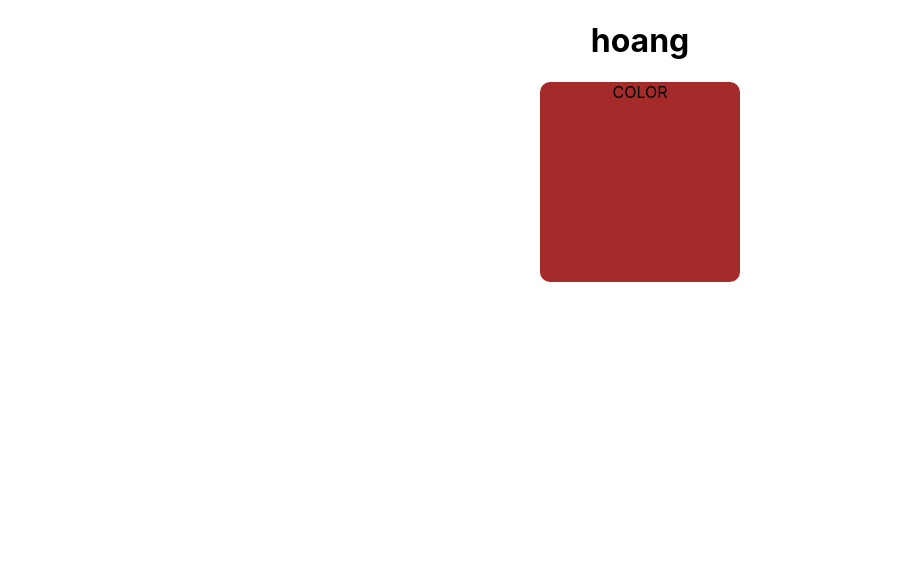
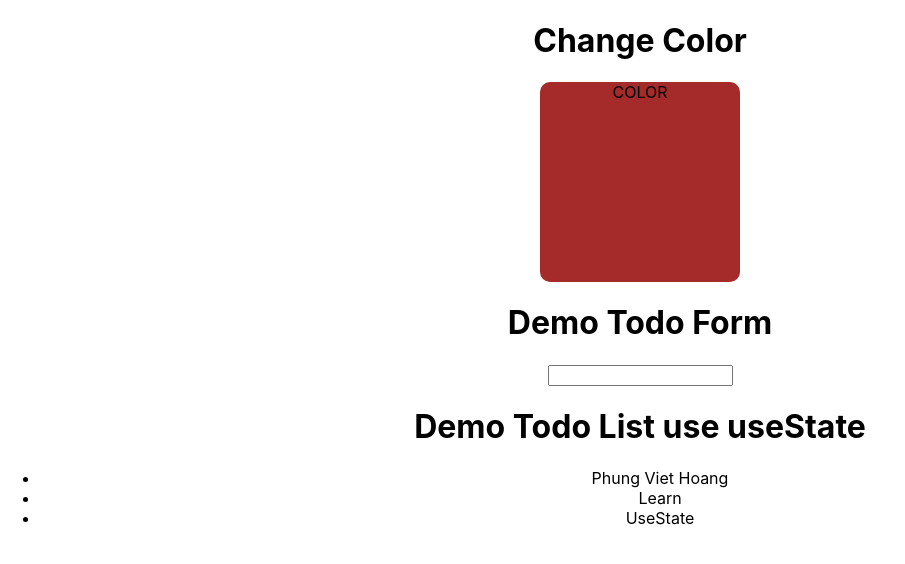
Before and after one commit to hoang99/react-hook-demo, a React (Create React App) app: page / in a window 1280 px wide. Shown: the top 564 px of the page, without its empty margins (0-905 px from the left). Built offline with nearby package versions, Linux system fonts and the light colour scheme.

Commit message:
demo TodoList use useState

```diff
--- /dev/null
+++ b/src/App.jsx
@@ -0,0 +1,47 @@
+import { useState } from 'react';
+import './App.scss';
+import Change_Color from './components/randomColor/Change_Color';
+import TodoList from './components/todoDemo/TodoList';
+import TodoForm from './components/todoForm/TodoForm';
+
+
+function App() {
+    const [todoList, setTodoList] = useState([
+        { id: 1, title: "Phung Viet Hoang" },
+        { id: 2, title: "Learn" },
+
+        { id: 3, title: "UseState" },
+    ])
+    function handleTodoClick(todo) {
+        console.log(todo)
+        const index = todoList.findIndex(x => x.id === todo.id);
+        if (index < 0) return
+        const newTodoList = [...todoList];
+        newTodoList.splice(index, 1);
+        setTodoList(newTodoList);
+    }
+    function handleTodoFormSubmit(formValues) {
+        // console.log('Form submit', formValues);
+        const newTodo = {
+            id: todoList.length + 1,
+            ...formValues,
+        }
+        const newTodoList = [...todoList];
+        newTodoList.push(newTodo)
+        setTodoList(newTodoList)
+    }
+    return (
+        <div className="App">
+
+            <h1>Change Color</h1>
+            <Change_Color></Change_Color>
+            <h1>Demo Todo Form</h1>
+            <TodoForm onSubmit={handleTodoFormSubmit}></TodoForm>
+            <h1>Demo Todo List use useState</h1>
+            <TodoList todos={todoList} onTodoClick={handleTodoClick} />
+
+        </div>
+    );
+}
+
+export default App;
--- a/src/components/App.jsx
+++ /dev/null
@@ -1,15 +0,0 @@
-import '.././App.scss';
-import Change_Color from './Change_Color';
-
-
-function App() {
-    return (
-        <div className="App">
-
-            <h1>hoang</h1>
-            <Change_Color></Change_Color>
-        </div>
-    );
-}
-
-export default App;
--- /dev/null
+++ b/src/components/todoDemo/TodoList.jsx
@@ -0,0 +1,35 @@
+import React from 'react';
+import PropTypes from 'prop-types';
+
+TodoList.propTypes = {
+    todos: PropTypes.array, //tạo props
+    onTodoClick: PropTypes.func,
+};
+TodoList.defaultProps = {
+    todos: [], // nếu thằng cha không truyền data xuống thì lấy giá trị mặc định là rỗng
+    onTodoClick: null,
+}
+function TodoList(props) {
+    const { todos, onTodoClick } = props;
+    function handleClick(todo) {
+        if (onTodoClick) {
+            onTodoClick(todo);
+        }
+    }
+    return (
+        <div>
+            <ul className="todo-list">
+                {
+                    todos.map(value => (
+                        <li key={value.id}
+                            onClick={() => handleClick(value)}>
+                            {value.title}
+                        </li>
+                    ))
+                }
+            </ul>
+        </div>
+    );
+}
+
+export default TodoList;
--- /dev/null
+++ b/src/components/todoForm/TodoForm.jsx
@@ -0,0 +1,39 @@
+import React, { useState } from 'react';
+import PropTypes from 'prop-types';
+
+TodoForm.propTypes = {
+    onSubmit: PropTypes.func,
+};
+TodoForm.defaultProps = {
+    onSubmit: null,
+}
+function TodoForm(props) {
+    const { onSubmit } = props;
+    const [value, setValue] = useState('')
+    function handleValueChange(e) {
+        console.log(e.target.value);
+        setValue(e.target.value);
+    }
+    function handleSubmit(e) {
+        e.preventDefault();
+        if (!onSubmit) return;
+        const formValues = {
+            title: value
+        };
+        onSubmit(formValues)
+        setValue('');
+    }
+    return (
+        <div>
+
+            <form onSubmit={handleSubmit}>
+                <input type="text"
+                    value={value}
+                    onChange={handleValueChange} />
+            </form>
+
+        </div>
+    );
+}
+
+export default TodoForm;
--- a/src/index.js
+++ b/src/index.js
@@ -1,7 +1,7 @@
 import React from 'react';
 import ReactDOM from 'react-dom';
 import './index.css';
-import App from './components/App';
+import App from './App';
 import reportWebVitals from './reportWebVitals';
 
 ReactDOM.render(
```
Also changed, not shown: src/components/randomColor/Change_Color.jsx (renamed from src/components/Change_Color.jsx), src/components/randomColor/Change_Color.scss (renamed from src/components/Change_Color.scss), src/components/todoDemo/Todo.scss (added).
